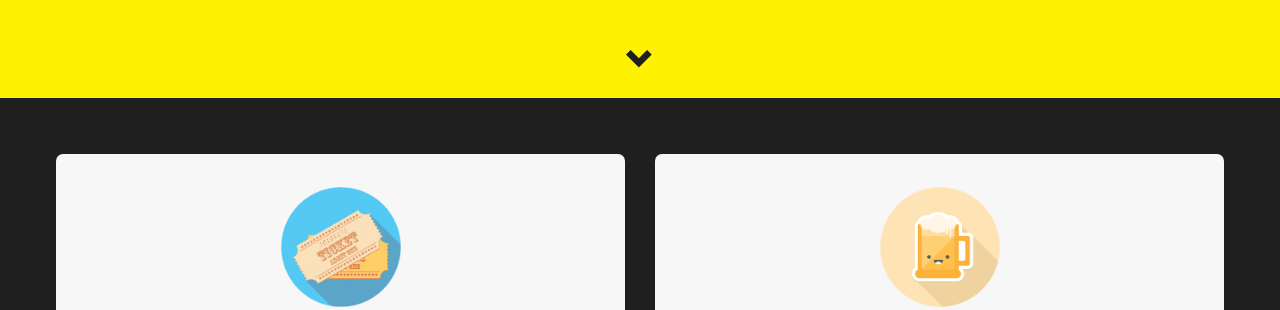
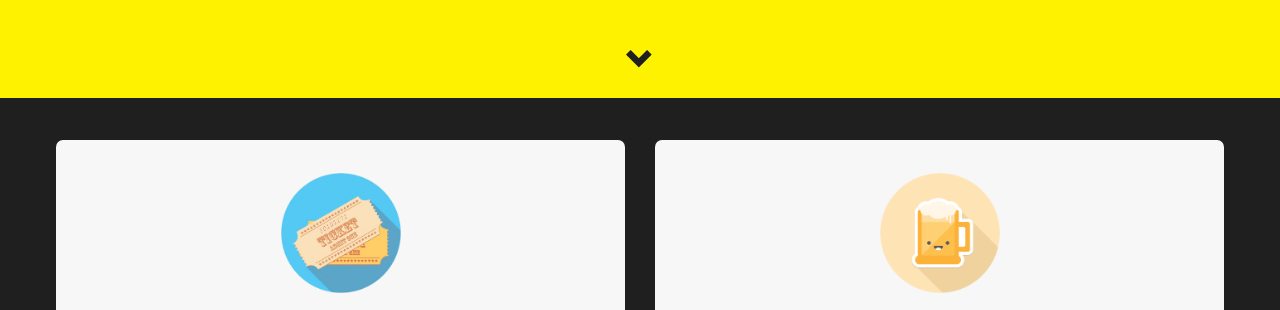
Before and after one commit to carafalcon/festiee, a website: page index.html in a window 1280 px wide. Shown: the part 702-1012 px from the top of the page. Drawn offline with Linux system fonts and the light colour scheme.

Commit message:
Formatted blurb section

```diff
--- a/resources/scss/main.scss
+++ b/resources/scss/main.scss
@@ -68,7 +68,7 @@ body {
 }
 
 .dark-section {
-	@include contentSection(4em, 4em, $dark-grey, 2em, 2em);
+	@include contentSection(0em, 4em, $dark-grey, 2em, 2em);
 }
 
 .light-section {
@@ -103,10 +103,8 @@ body {
 	border-radius: .5em;
 	padding: 2em;
 	text-align: center;
-
-	@media (max-width: 900) {
-    margin-bottom: 30px;
-  }
+	margin-top: 3em;
+	margin-bottom: 3em;
 }
 
 // Images
```
Also changed, not shown: index.html (+2 -4 lines), assets/css/main.css.
